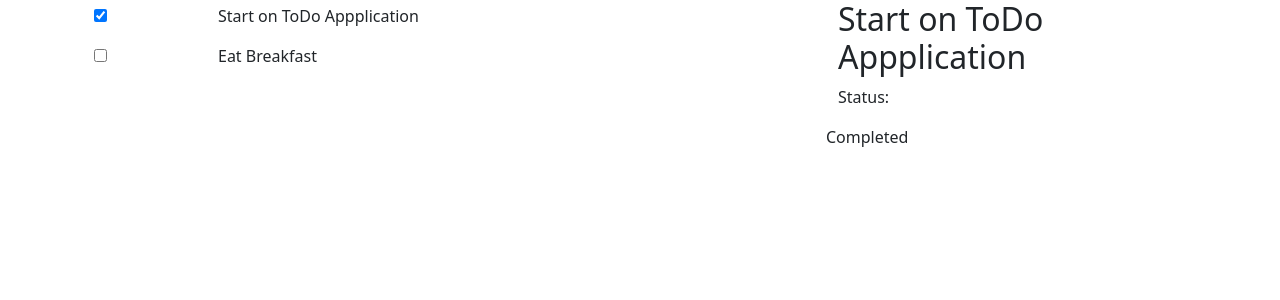
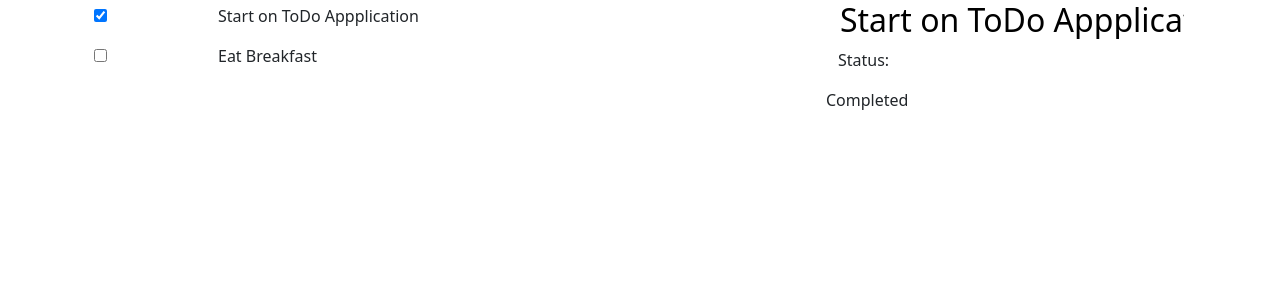
Before and after one commit to chrisgawbill/ToDoWebApp, a React (Create React App) app: page / in a window 1280 px wide. Both pictures are taken after a click on the checkbox 100 px from the left and 15 px from the top of the page. Shown: the top 300 px of the page. Built offline with nearby package versions, Linux system fonts and the light colour scheme.

Commit message:
Converted name in panel from h2 to text

```diff
--- a/src/components/add-todo-panel.tsx
+++ b/src/components/add-todo-panel.tsx
@@ -1,24 +1,33 @@
-import { Col, Row } from "react-bootstrap"
-import { Todo } from "../data/Todo"
+import { Col, Row } from "react-bootstrap";
+import { Todo } from "../data/Todo";
+import { useState } from "react";
 
-interface AddToDoPanelProps{
-    toDoItem:Todo
+interface AddToDoPanelProps {
+  toDoItem: Todo;
 }
-export default function AddToDoPanel({toDoItem}: AddToDoPanelProps){
- return(
+export default function AddToDoPanel({ toDoItem }: AddToDoPanelProps) {
+  const [toDoItemName, setToDoItemName] = useState<string>(toDoItem.name);
+  return (
     <Col>
-        <Row>
-           <h2>{toDoItem.name}</h2>
-        </Row>
-        <Row>
-            <p>Status: </p>{ConvertStatusBool(toDoItem.completed)}
-        </Row>
+      <Row>
+        <h2>
+          <input
+            type="text"
+            value={toDoItemName}
+            style={{ border: "none", width: "100%" }}
+          />
+        </h2>
+      </Row>
+      <Row>
+        <p>Status: </p>
+        {ConvertStatusBool(toDoItem.completed)}
+      </Row>
     </Col>
- )
+  );
 }
-function ConvertStatusBool(toDoItemStatus:Boolean){
-    if(toDoItemStatus === true){
-        return "Completed"
-    }
-    return "Not Completed"
+function ConvertStatusBool(toDoItemStatus: Boolean) {
+  if (toDoItemStatus === true) {
+    return "Completed";
+  }
+  return "Not Completed";
 }
```
